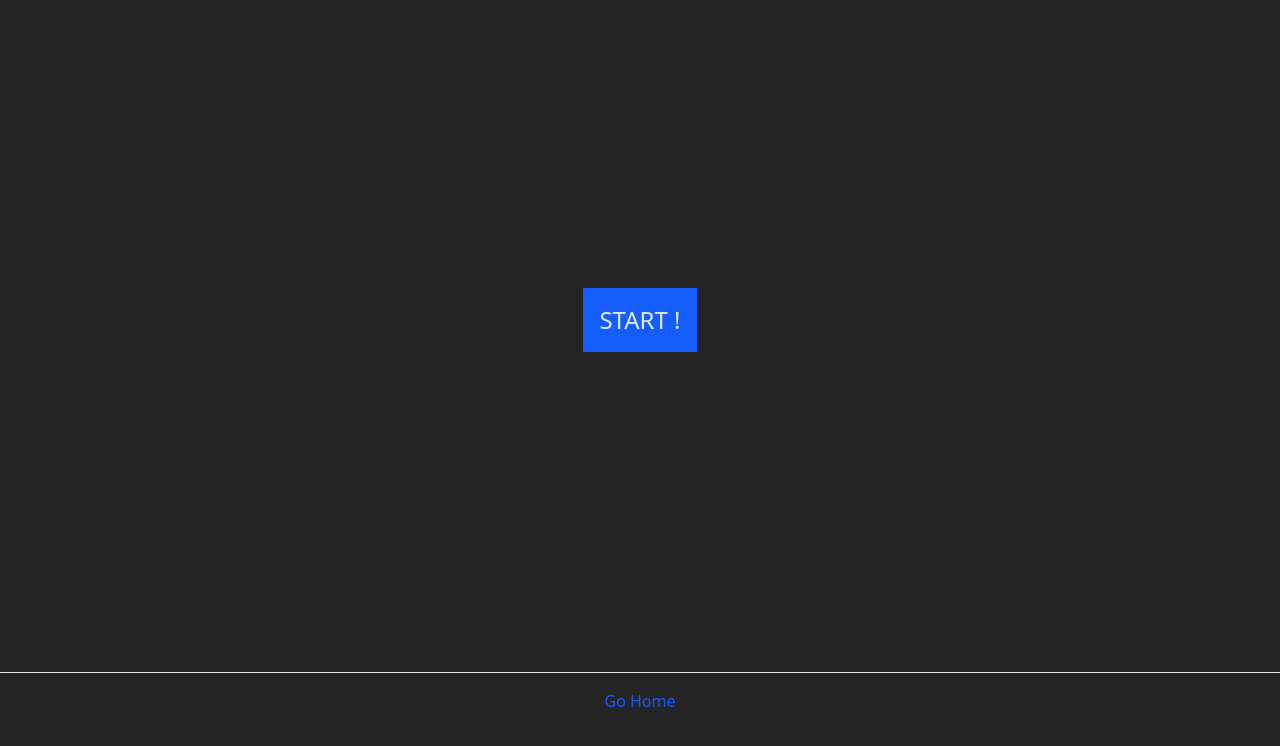
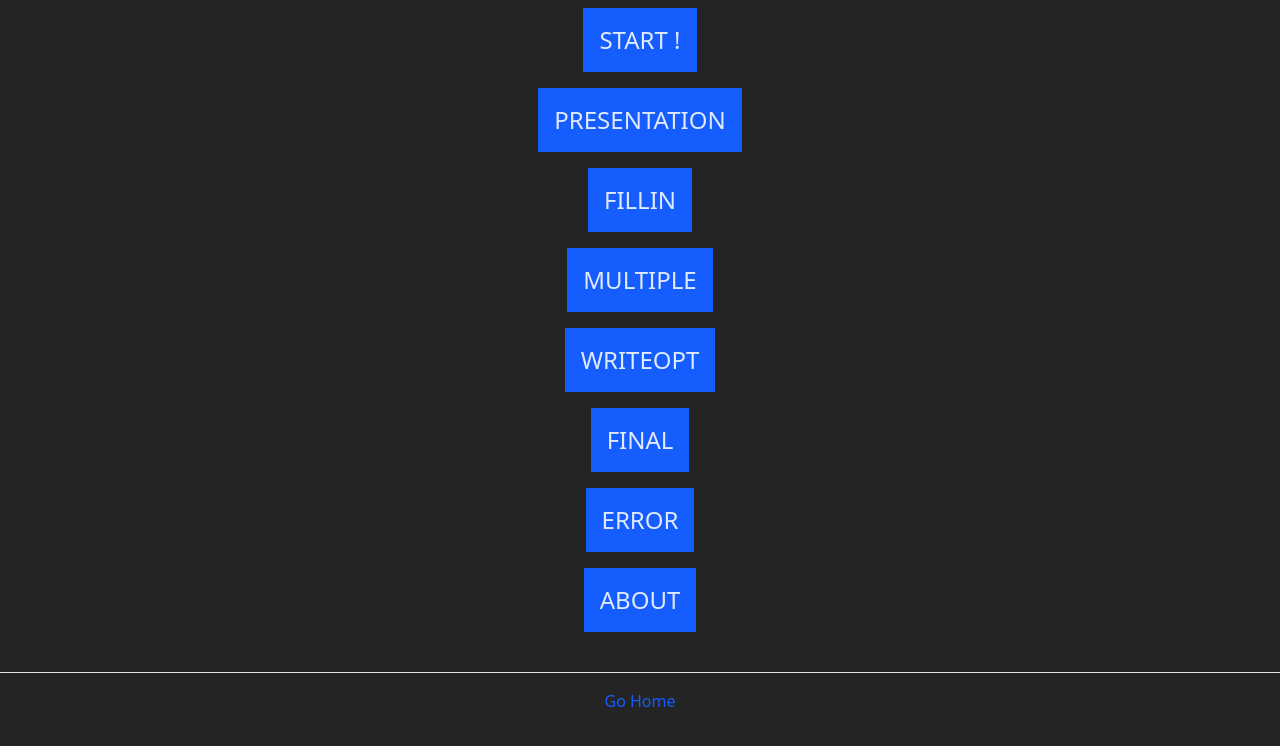
Before and after one commit to lostmart/learning-app-25, a React (Vite) app: page / in a window 1280 px wide. Shown: the top 746 px of the page. Built offline with nearby package versions, Linux system fonts and the light colour scheme.

Commit message:
new instances

```diff
--- a/src/App.tsx
+++ b/src/App.tsx
@@ -7,6 +7,7 @@ import WriteOptions from "./pages/WriteOptions"
 import VideoPage from "./pages/VideoPage"
 import Final from "./pages/Final"
 import Presentation from "./pages/Presentation"
+import About from "./pages/About"
 
 const App = () => {
 	return (
@@ -20,6 +21,7 @@ const App = () => {
 					<Route path="/video" element={<VideoPage />} />
 					<Route path="/final" element={<Final />} />
 					<Route path="/presentation" element={<Presentation />} />
+					<Route path="/about" element={<About />} />
 					<Route path="*" element={<Error />} />
 				</Routes>
 				<footer className="text-center p-4 border-t mt-8">
--- a/src/pages/About.tsx
+++ b/src/pages/About.tsx
@@ -1,6 +1,6 @@
 const About = () => {
 	return (
-		<main className="flex min-h-screen flex-col items-center justify-between p-24">
+		<main className="flex h-screen flex-col items-center justify-between p-24">
 			aboutPage
 		</main>
 	)
--- a/src/pages/Home.tsx
+++ b/src/pages/Home.tsx
@@ -9,6 +9,30 @@ const Home = () => {
 			<Link to="/video" className="text-2xl uppercase bg-blue-600 p-4">
 				Start !
 			</Link>
+			<Link
+				to="/presentation"
+				className="text-2xl uppercase bg-blue-600 p-4 mt-4"
+			>
+				Presentation
+			</Link>
+			<Link to="/fillIn" className="text-2xl uppercase bg-blue-600 p-4 mt-4">
+				fillIn
+			</Link>
+			<Link to="/mutiple" className="text-2xl uppercase bg-blue-600 p-4 mt-4">
+				Multiple
+			</Link>
+			<Link to="/writeOpt" className="text-2xl uppercase bg-blue-600 p-4 mt-4">
+				WriteOpt
+			</Link>
+			<Link to="/final" className="text-2xl uppercase bg-blue-600 p-4 mt-4">
+				Final
+			</Link>
+			<Link to="/error" className="text-2xl uppercase bg-blue-600 p-4 mt-4">
+				Error
+			</Link>
+			<Link to="/about" className="text-2xl uppercase bg-blue-600 p-4 mt-4">
+				About
+			</Link>
 		</main>
 	)
 }
```
